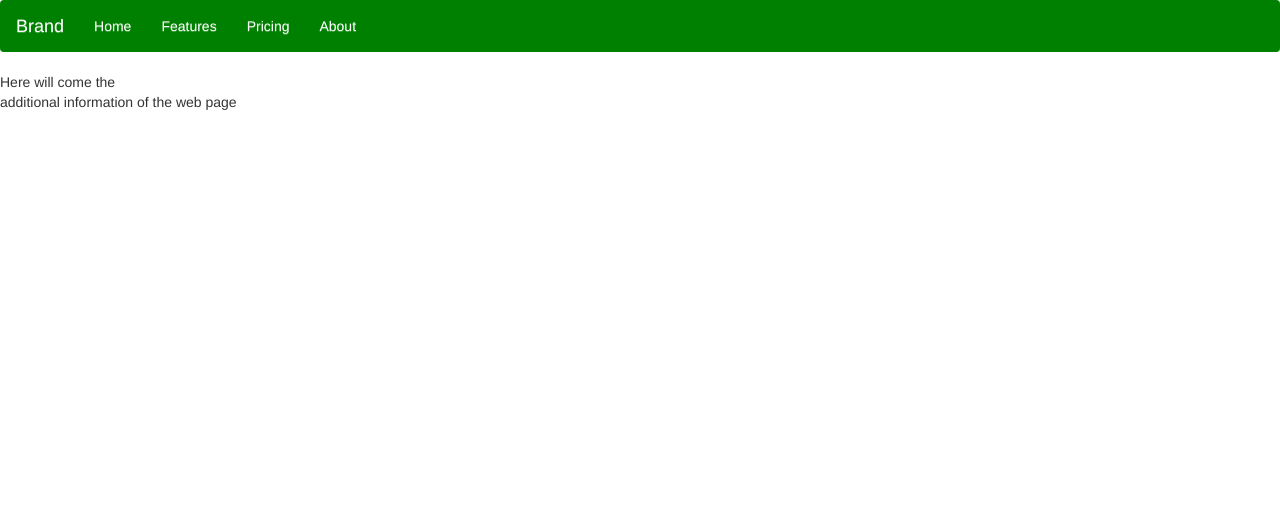
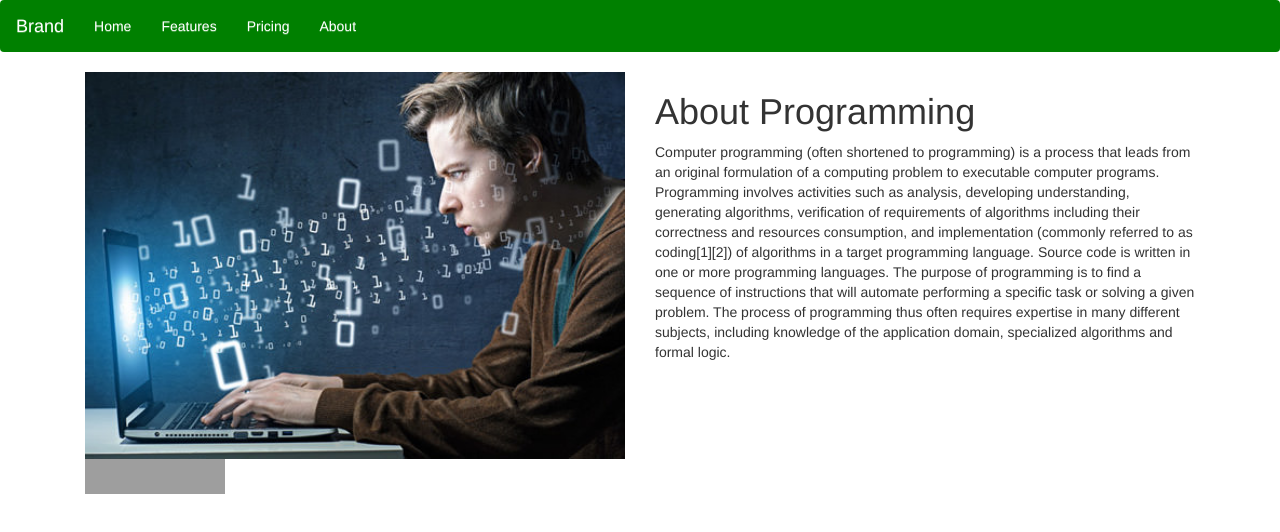
Before and after one commit to kapit4n/wp-test, a plain HTML site: page index.html in a window 1280 px wide. Drawn offline with nearby package versions, Linux system fonts and the light colour scheme; grey boxes are pictures that could not be loaded.

Commit message:
Collapsible nav and About Programming and footer style

```diff
--- a/index.html
+++ b/index.html
@@ -29,7 +29,6 @@
   </style>
 
     <nav role="navigation" class="navbar navbar-dark" style="background-color: green; color: white;">
-      <!-- Brand and toggle get grouped for better mobile display -->
       <div class="navbar-header" >
           <button type="button" data-target="#navbarCollapse" data-toggle="collapse" class="navbar-toggle" style="background-color: DarkGray;">
               <span class="sr-only">Toggle navigation</span>
@@ -39,7 +38,6 @@
           </button>
           <a href="#" class="navbar-brand">Brand</a>
       </div>
-      <!-- Collection of nav links, forms, and other content for toggling -->
       <div id="navbarCollapse" class="collapse navbar-collapse">
           <ul class="nav navbar-nav">
              <li class="nav-item active">
@@ -58,11 +56,18 @@
   </nav>
 
   </header>
-    <main>
-        Here will come the
+    <main class="container">
+        <img src="img/programmer.jpg" class="col-md-6">
+        <article class="col-md-6">
+            <h1>About Programming</h1>
+            <p>Computer programming (often shortened to programming) is a process that leads from an original formulation of a computing problem to executable computer programs. Programming involves activities such as analysis, developing understanding, generating algorithms, verification of requirements of algorithms including their correctness and resources consumption, and implementation (commonly referred to as coding[1][2]) of algorithms in a target programming language. Source code is written in one or more programming languages. The purpose of programming is to find a sequence of instructions that will automate performing a specific task or solving a given problem. The process of programming thus often requires expertise in many different subjects, including knowledge of the application domain, specialized algorithms and formal logic.
+            </p>
+        </article>
     </main>
-    <footer>
-        additional information of the web page
+    <footer class="container">
+        <div class="col-xs-12 col-sm-4">
+        <a href="[full link to your Twitter]"><img title="Twitter" alt="Twitter" src="https://socialmediawidgets.files.wordpress.com/2014/03/01_twitter1.png?w=35&amp;h=35" width="35" height="35"></a><a href="[full link to your LinkedIn]"><img title="LinkedIn" alt="LinkedIn" src="https://socialmediawidgets.files.wordpress.com/2014/03/07_linkedin1.png?w=35&amp;h=35" width="35" height="35"></a><a href="[full link to your Facebook page]"><img title="Facebook" alt="Facebook" src="https://socialmediawidgets.files.wordpress.com/2014/03/02_facebook1.png?w=35&amp;h=35" width="35" height="35"></a><a href="pinterestaddress"><img title="Pinterest" alt="Pinterest" src="https://socialmediawidgets.files.wordpress.com/2014/03/13_pinterest1.png?w=35&amp;h=35" width="35" height="35"></a>
+        </div>
     </footer>
 </body>
 
```
Also changed, not shown: img/programmer.jpg (added), 1 other file.
